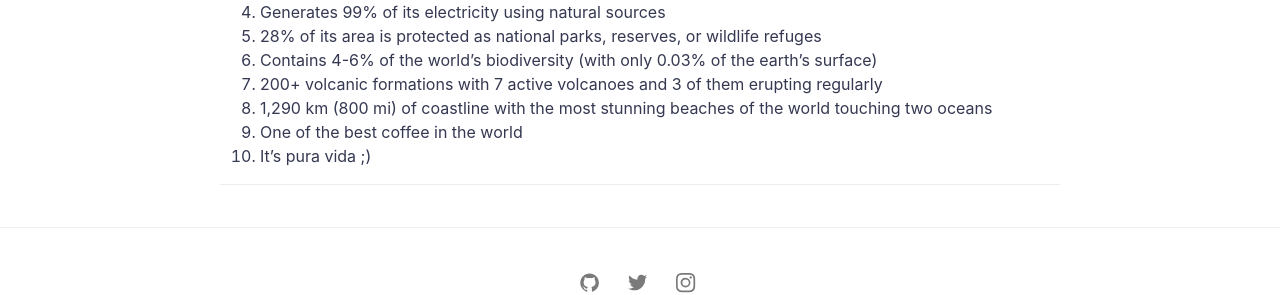
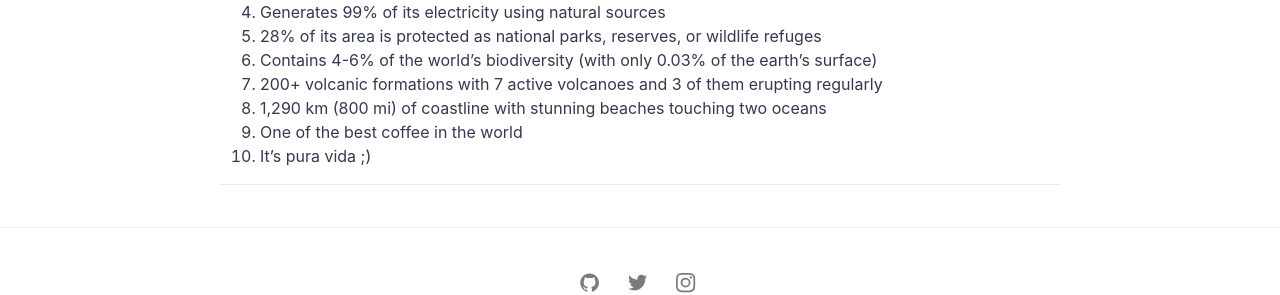
Before and after one commit to nzunigag/nzunigag.github.io, a Jekyll site: the page built from _posts/2020-05-22-Costa-Rica.md, in a window 1280 px wide. Shown: the part 772-1067 px from the top of the page. Built offline with Jekyll 4.4.1, drawn with Linux system fonts in a browser that asks for light colours.

Commit message:
Update 2020-05-22-Costa-Rica.md

```diff
--- a/_posts/2020-05-22-Costa-Rica.md
+++ b/_posts/2020-05-22-Costa-Rica.md
@@ -14,6 +14,6 @@ I want to share with you my top 10 reasons to visit Costa Rica:
 5. 28% of its area is protected as national parks, reserves, or wildlife refuges
 6. Contains 4-6% of the world's biodiversity (with only 0.03% of the earth's surface)
 7. 200+ volcanic formations with 7 active volcanoes and 3 of them erupting regularly
-8. 1,290 km (800 mi) of coastline with the most stunning beaches of the world touching two oceans
+8. 1,290 km (800 mi) of coastline with stunning beaches touching two oceans
 9. One of the best coffee in the world
 10. It's pura vida ;)
```
